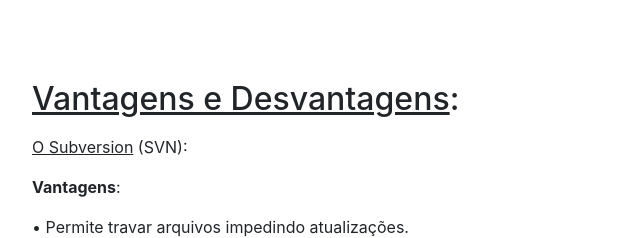
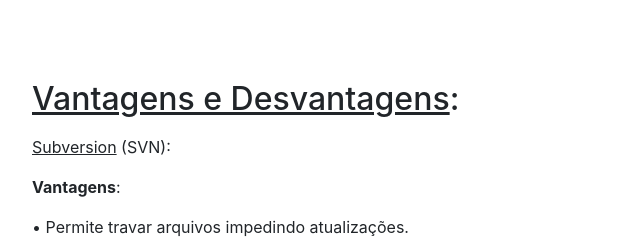
Before and after one commit to janiltonjr/projetohidel.github.io, a website with bundled scripts: page index.html in a window 1280 px wide. Shown: the part 6520-6758 px from the top of the page, 243-883 px from the left. Built offline with nearby package versions, Linux system fonts and the light colour scheme.

Commit message:
Update index.html

```diff
--- a/index.html
+++ b/index.html
@@ -114,7 +114,7 @@
         <div class="row">
           <div class="col-lg-8 mx-auto">
             <h2><u>Ciclo Básico de Trabalho</u>:</h2>
-            <p class="lead"><p><u>Subversion</u> (SVN):</p>• <b>Atualizar cópia de trabalho:</b> através do comando <em>svn update</em>, que traz as alterações de repositório para sua cópia de trabalho.</p>
+            <p class="lead"><p><u> Subversion</u> (SVN):</p>• <b>Atualizar cópia de trabalho:</b> através do comando <em>svn update</em>, que traz as alterações de repositório para sua cópia de trabalho.</p>
             <p>• <b>Realizar alterações:</b> através dos comandos <em>svn add</em>, que adiciona arquivos, diretórios ou links simbólicos, <em>svn delete</em>, que exclui um item de uma cópia de trabalho ou do repositório, <em>svn move</em>, que move um arquivo ou diretório.</p>
             <p>• <b>Verificar alterações:</b> através dos comandos <em>svn status</em>, que exibe informações sobre o estado de arquivos e diretórios na cópia de trabalho e <em>svn diff</em>, que exibe as diferenças entre duas revisões ou caminho.</p>
             <p>• <b>Possivelmente desfazer algumas alterações:</b> com o comando <em>syn revert</em>, que desfaz todas as edições locais.</p>
@@ -137,7 +137,7 @@
         <div class="row">
           <div class="col-lg-8 mx-auto">
             <h2><u>Licença</u>:</h2>
-            <p class="lead"><p><u>Subversion</u> (SVN):</p>O Subversion antes seguia os termos da Debian Free Software Guidelines (DFSG), mas com apoio da Apache Software Foudation (ASF), passou a adotar os termos da licença Apache.</p>
+            <p class="lead"><p><u> Subversion</u> (SVN):</p>O Subversion antes seguia os termos da Debian Free Software Guidelines (DFSG), mas com apoio da Apache Software Foudation (ASF), passou a adotar os termos da licença Apache.</p>
             <p>Contudo, é uma licença de software livre de autoria da ASF, onde ela requer preservação do aviso de direitos autorais e aviso legal, porém, permite o uso de códigos fonte para o desenvolvimento de software proprietário, bem como software livre e open source.</p>
             <p><u>GIT</u>:</p> O GIT segue os termos de licença General Public License (GPL). A GPL foi criada por Richard Stallman em 27 de setembro de 1983. De acordo com Richard Stallman a principal mudança realizada na segunda versão da licença GPL é a inclusão de uma cláusula chamada por ele de “liberdade ou Morte”. Essa cláusula define que ninguém pode impor restrições a terceiros de distribuir seu software, restringindo a distribuição em forma binária, por exemplo.
             </p>
@@ -151,7 +151,7 @@
         <div class="row">
           <div class="col-lg-8 mx-auto">
             <h2><u>Características</u>:</h2>
-            <p class="lead"><p><u>Subversion</u>(SVN):<p>• Consegue controlar as alterações realizar na cópia de trabalho que ainda não foram enviadas ao repositório, através do comando <em>svn diff</em>.</p>
+            <p class="lead"><p><u> Subversion</u>(SVN):<p>• Consegue controlar as alterações realizar na cópia de trabalho que ainda não foram enviadas ao repositório, através do comando <em>svn diff</em>.</p>
             <p>• Todo <em>commit</em> no Subversion pode ser acompanhado de uma mensagem de <em>log</em>, ou seja, o usuário pode descrever todas as alterações relativas aquele <em>commit</em> em uma mensagem, que fica gravado no repositório. Mas o subversion também permite o <em>commit</em> parcial, ou seja, o usuário tem a opção de realizar <em>commit</em> selecionado apenas o diretório desejado.</p>
             <p>• O Subversion permite apenas uma mensagem de <em>log</em> para todo o conjunto de mudança, não permitindo que cada arquivo possua uma mensagem de <em>log</em> particular.</p>
             <p>• O Subversion oferece ao usuário a opção de não somente realizar um <em>check out</em> no repositório como um todo, mas também um <em>check out</em> parcial, ou seja, o usuário tem a opção de realizar um diretório.</p>
@@ -169,7 +169,7 @@
         <div class="row">
           <div class="col-lg-8 mx-auto">
             <h2><u>Interface</u>:</h2>
-            <p class="lead"><p><u>Subversion</u> (SVN):</p>O Subversion é uma ferramenta de controle de versões com maior número de clientes baseados em interface web. Geralmente, esses clientes possibilitam que o usuário navegue através de árvores e das várias revisões dos arquivos, além de possibilitar a execução de <em>diffs</em>, o trabalho com o formato rss, a execução de <em>check outs</em>, entres outras funcionalidades. São exemplos de clientes de interface web para o Subversion as ferramentas ViewVC, SVN::Web, WebSVN, ViewSVN, mod_svn_view, Chora, Trac, SVN::RaWeb::Light, SVN Browser, Insurrection e perl_svn.</p>
+            <p class="lead"><p><u> Subversion</u> (SVN):</p>O Subversion é uma ferramenta de controle de versões com maior número de clientes baseados em interface web. Geralmente, esses clientes possibilitam que o usuário navegue através de árvores e das várias revisões dos arquivos, além de possibilitar a execução de <em>diffs</em>, o trabalho com o formato rss, a execução de <em>check outs</em>, entres outras funcionalidades. São exemplos de clientes de interface web para o Subversion as ferramentas ViewVC, SVN::Web, WebSVN, ViewSVN, mod_svn_view, Chora, Trac, SVN::RaWeb::Light, SVN Browser, Insurrection e perl_svn.</p>
             <p>Existem também muitos clientes que trabalham em modo gráfico, ou Graphical User Interface (GUIs), para Subversion. São exemplos de GUIs para Subversion as ferramentas RapidSVN, que é multiplataforma, TortoiseSVN, que funciona como um <em>pluing</em> in para Windows Explorer e Jsvn, desenvolvido com API Java para interface gráficas Swing. </p>
             <p><u>GIT</u>:</p><p> Apesar de o GIT ter sido desenvolvido visando um bom desempenho para o sistema operacional Linux, e muitos usuários de Linux preferiam usá-lo através de uma linha de comando, existem bons clientes que trabalham em modo gráfico, ou GUIs, disponíveis para a ferramenta. O cliente Gitk já acompanha a distribuições do GIT. Estão disponíveis também, bons clientes como o Qgit, Git-guie o TortoiseGit, que foi desenvolvido para usuários do Windows.</p>
             <p>O GIT não possui clientes baseados em interface em web como o Subversion, porém sua distribuição já possui em cliente, o Gitweb. O Gitweb foi desenvolvido na linguagem Perl e permite navegar pelos diretórios através de revisão desejadas, ver o conteúdo dos arquivos, verificar o <em>log</em> de diferentes ramos e examinar os <em>commit</em>. Além disso, ele trabalha com feeds em rss ou no formato atom. Outro bom cliente de interface web para o GIT é o Cgit, que possui uma interface melhor do que a do gitweb e disponibiliza ainda mais detalhes.</p>
@@ -183,7 +183,7 @@
         <div class="row">
           <div class="col-lg-8 mx-auto">
             <h2><u>Vantagens e Desvantagens</u>:</h2>
-            <p class="lead"><p><u>O Subversion</u> (SVN):</p><p><b>Vantagens</b>:</p>
+            <p class="lead"><p><u>Subversion</u> (SVN):</p><p><b>Vantagens</b>:</p>
             • Permite travar arquivos impedindo atualizações.<br />
             • Controle de privilégios de acesso mais sofisticados.
             • <em>Commits atômicos</em>.<br />
```
